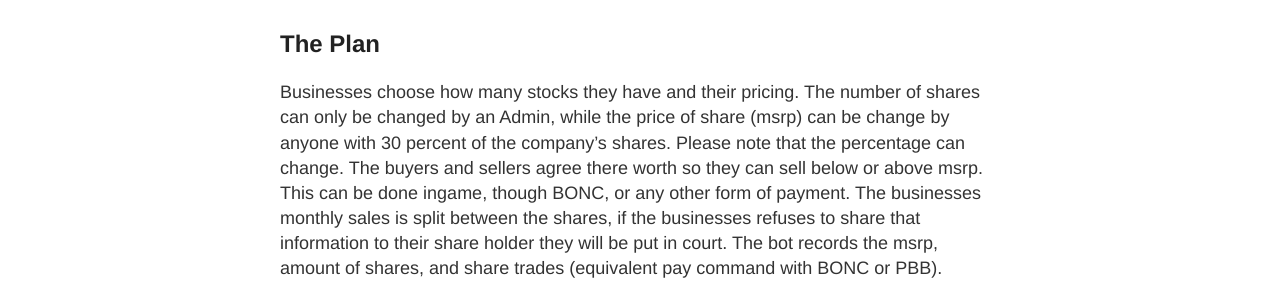
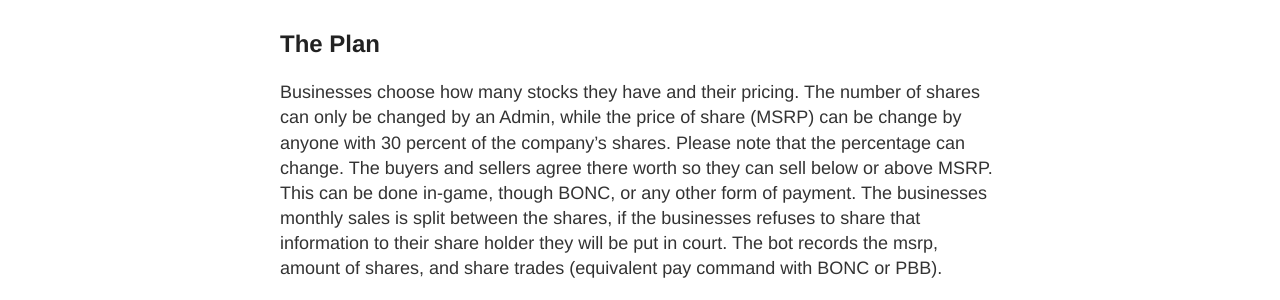
Before and after one commit to NewCaledoniaDevTeam/MountainMessage, a Jekyll site: the page built from _posts/2021-7-29-Stocks.md, in a window 1280 px wide. Shown: the part 292-592 px from the top of the page. Built offline with Jekyll 4.4.1, drawn with Linux system fonts in a browser that asks for light colours; comment, search, counter and statistics services are not loaded.

Commit message:
Update 2021-7-29-Stocks.md

```diff
--- a/_posts/2021-7-29-Stocks.md
+++ b/_posts/2021-7-29-Stocks.md
@@ -7,7 +7,7 @@
 
 ## The Plan
 
-Businesses choose how many stocks they have and their pricing. The number of shares can only be changed by an Admin, while the price of share (msrp) can be change by anyone with 30 percent of the company's shares. Please note that the percentage can change. The buyers and sellers agree there worth so they can sell below or above msrp. This can be done ingame, though BONC, or any other form of payment. The businesses monthly sales is split between the shares, if the businesses refuses to share that information to their share holder they will be put in court. The bot records the msrp, amount of shares, and share trades (equivalent pay command with BONC or PBB).
+Businesses choose how many stocks they have and their pricing. The number of shares can only be changed by an Admin, while the price of share (MSRP) can be change by anyone with 30 percent of the company's shares. Please note that the percentage can change. The buyers and sellers agree there worth so they can sell below or above MSRP. This can be done in-game, though BONC, or any other form of payment. The businesses monthly sales is split between the shares, if the businesses refuses to share that information to their share holder they will be put in court. The bot records the msrp, amount of shares, and share trades (equivalent pay command with BONC or PBB).
 
 ## Commands
 
```
